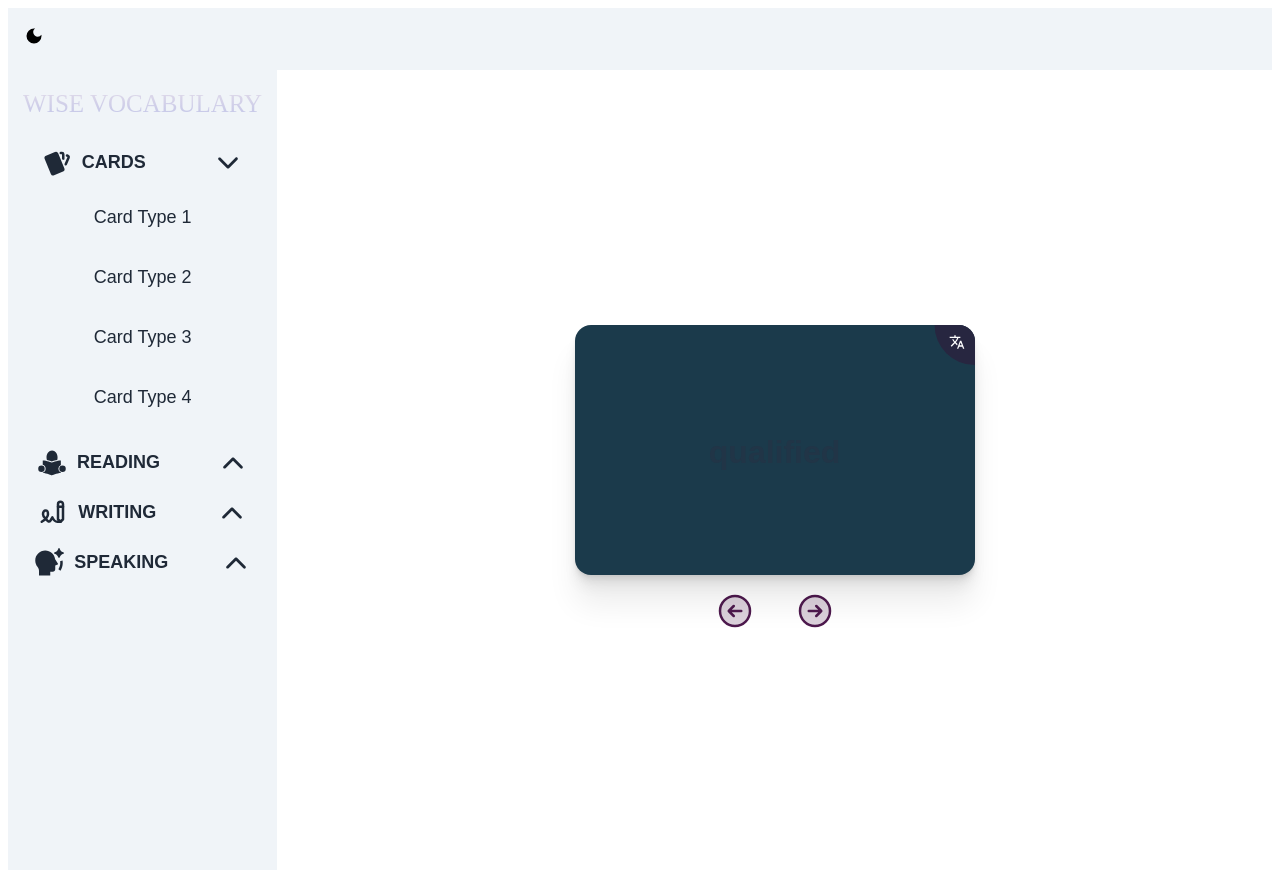
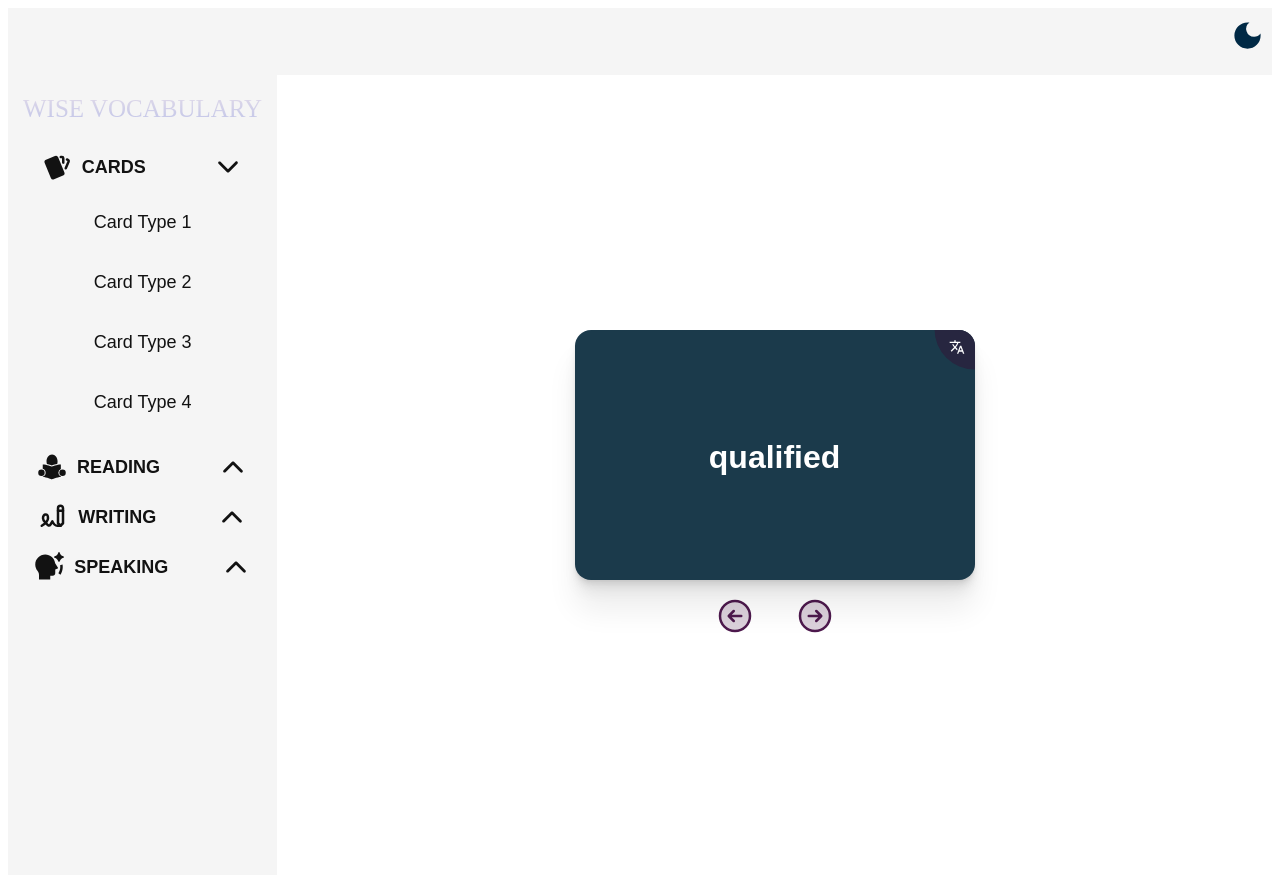
Before and after one commit to bilgekosee/vocabulary-card-api, a React (Vite) app: page /card-type-4 in a window 1280 px wide. Built offline with nearby package versions, Linux system fonts and the light colour scheme; a web font is replaced by a local one.

Commit message:
dark mode eklendi

```diff
--- a/src/App.css
+++ b/src/App.css
@@ -1,3 +1,8 @@
+body {
+  background-color: var(--bg-color);
+  color: var(--text-color);
+  transition: all 0.3s ease;
+}
 .app-container {
   height: auto;
   display: grid;
@@ -14,6 +19,7 @@
   transition: all 0.3s ease;
   padding: 20px;
   box-sizing: border-box;
+  background-color: var(--bg-color);
 }
 @media (max-width: 600px) {
   .app-container {
--- a/src/App.jsx
+++ b/src/App.jsx
@@ -8,7 +8,7 @@ import VocabularyCardThird from "./cards/VocabularyType3/VocabularyType3";
 import VocabularyCardFourth from "./cards/VocabularyType4/VocabularyType4";
 import Header from "./header/header";
 
-function App() {
+function App({ darkModeOpen }) {
   const [isSidebarOpen, setIsSidebarOpen] = useState(false);
 
   return (
@@ -22,7 +22,7 @@ function App() {
           />
         </div>
 
-        <div className="content">
+        <div className={`content ${darkModeOpen ? "dark" : "light"}`}>
           <Routes>
             <Route path="/card-type-1" element={<VocabularyCardOne />} />
             <Route path="/card-type-2" element={<VocabularyCardSecond />} />
--- a/src/cards/VocabularyType4/VocabularyType4.css
+++ b/src/cards/VocabularyType4/VocabularyType4.css
@@ -29,6 +29,7 @@ body {
 
 .card-fourth h1 {
   font-size: 2rem;
+  color: white;
   margin-bottom: 1rem;
 }
 
--- a/src/header/header.css
+++ b/src/header/header.css
@@ -1,6 +1,18 @@
 .header-container {
-  background-color: #f0f4f8;
-  color: black;
-  padding: 16px;
+  padding: 7px;
   font-size: 20px;
+  display: flex;
+  justify-content: end;
+  background-color: var(--header-bg);
+  color: var(--text-color);
+  transition: all 0.3s ease;
 }
+.dark-mode-toggle {
+  font-size: 35px;
+}
+.dark {
+  color: #002945;
+}
+.light {
+  color: #ffea00;
+}
--- a/src/header/header.jsx
+++ b/src/header/header.jsx
@@ -22,7 +22,11 @@ const Header = () => {
   return (
     <div className="header-container">
       <div className="dark-mode-toggle" onClick={toggleDarkMode}>
-        {darkModeOpen ? <MdSunny /> : <MdDarkMode />}
+        {darkModeOpen ? (
+          <MdSunny className="light" />
+        ) : (
+          <MdDarkMode className="dark" />
+        )}
       </div>
     </div>
   );
--- a/src/index.css
+++ b/src/index.css
@@ -2,15 +2,25 @@
   font-family: system-ui, Avenir, Helvetica, Arial, sans-serif;
   line-height: 1.5;
   font-weight: 400;
-
   color-scheme: light dark;
   color: rgba(255, 255, 255, 0.87);
   background-color: #242424;
-
   font-synthesis: none;
   text-rendering: optimizeLegibility;
   -webkit-font-smoothing: antialiased;
   -moz-osx-font-smoothing: grayscale;
+}
+
+body.light {
+  --bg-color: #ffffff;
+  --text-color: #121212;
+  --header-bg: #f5f5f5;
+}
+
+body.dark {
+  --bg-color: #464646;
+  --text-color: #f5f5f5;
+  --header-bg: #343434;
 }
 
 a {
--- a/src/sidebar/sidebar.css
+++ b/src/sidebar/sidebar.css
@@ -2,8 +2,10 @@
   display: flex;
   flex-direction: column;
   max-width: 350px;
-  background-color: #f0f4f8;
   min-height: 100vh;
+  background-color: var(--header-bg);
+  color: var(--text-color);
+  transition: all 0.3s ease;
 }
 .sidebar-card.close {
   max-width: 70px;
@@ -37,7 +39,7 @@
 }
 
 .card-title {
-  color: #1f2937;
+  color: var(--text-color);
   font-weight: 600;
   font-size: 18px;
 }
@@ -82,7 +84,7 @@ li {
   align-items: center;
   list-style: none;
   animation: fade-in 0.3s ease;
-  color: #1f2937;
+  color: var(--text-color);
   font-size: 16px;
   padding: 5px 0;
 }
@@ -95,7 +97,7 @@ li {
   gap: 20px;
   padding: 10px 0;
   font-size: 18px;
-  color: #1f2937;
+  color: var(--text-color);
   font-weight: normal;
   margin-bottom: 10px;
 }
@@ -117,11 +119,11 @@ li {
 
 .cards-icon {
   font-size: 30px;
-  color: #1f2937;
+  color: var(--text-color);
 }
 .cards-icon-arrow {
   font-size: 30px;
-  color: #1f2937;
+  color: var(--text-color);
 }
 @media (max-width: 610px) {
 }
--- a/src/sidebar/sidebar.jsx
+++ b/src/sidebar/sidebar.jsx
@@ -7,7 +7,7 @@ import { GiRead } from "react-icons/gi";
 import { RiSpeakAiFill } from "react-icons/ri";
 import { useNavigate } from "react-router-dom";
 
-const Header = () => {
+const Header = ({ darkModeOpen }) => {
   const [isOpen, setİsOpen] = useState(true);
   const [open, setOpen] = useState(true);
   const [readinOpen, setReadingOpen] = useState(false);
@@ -42,7 +42,11 @@ const Header = () => {
     setSpeakingOpen((prevOpen) => !prevOpen);
   };
   return (
-    <div className={`sidebar-card ${isOpen ? "open" : "close"}`}>
+    <div
+      className={`sidebar-card ${isOpen ? "open" : "close"} ${
+        darkModeOpen ? "dark" : "light"
+      }`}
+    >
       <div className="responsie-design">
         <div
           className="name-site"
```
